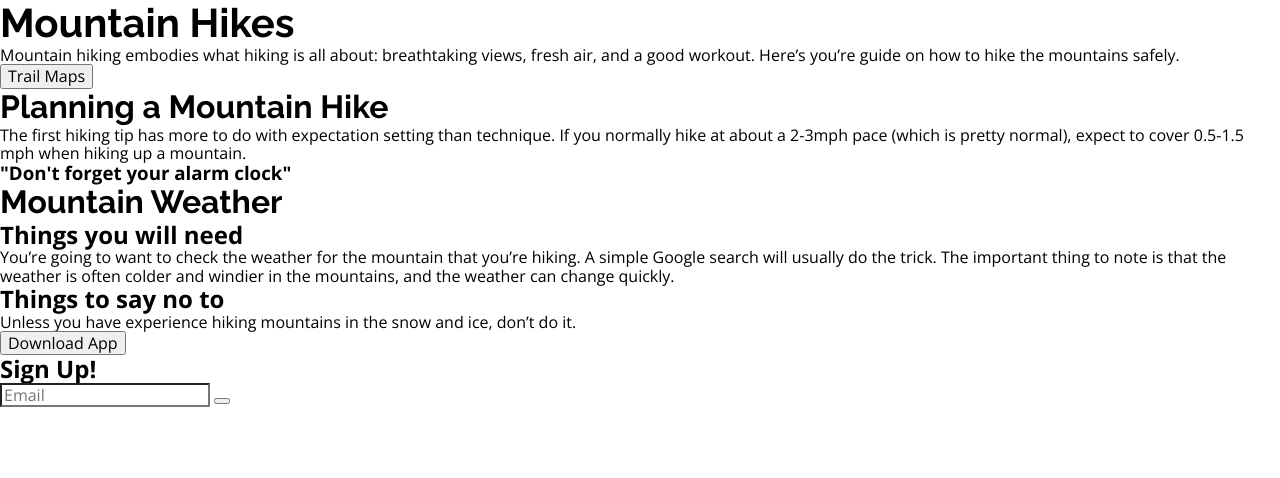
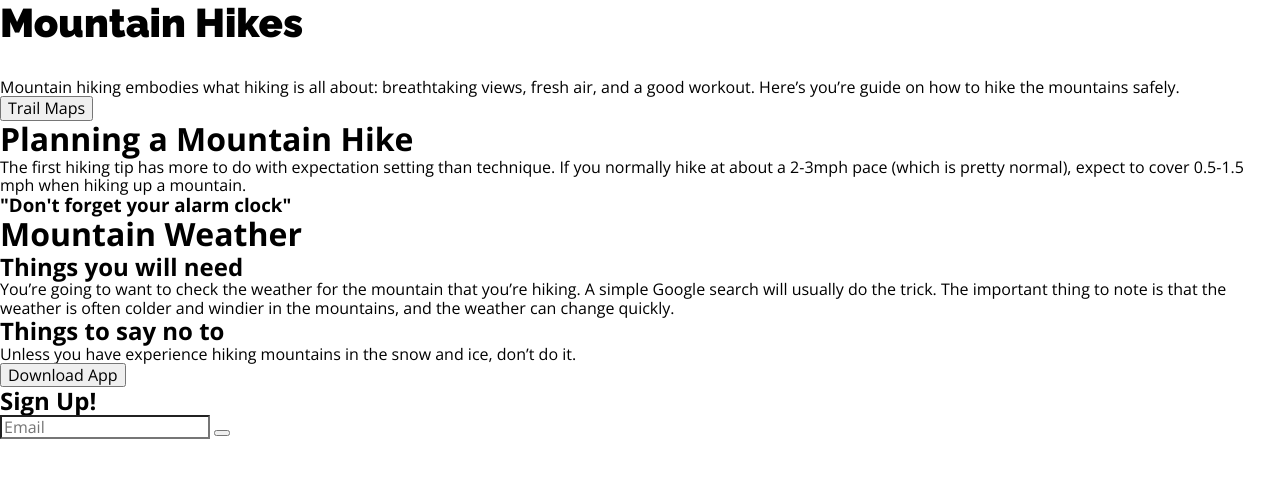
Before and after one commit to rf498/Info-552, a plain HTML site: page index.html in a window 1280 px wide. Drawn offline with nearby package versions, Linux system fonts and the light colour scheme.

Commit message:
style test

```diff
--- a/index.html
+++ b/index.html
@@ -66,7 +66,7 @@
             </ul>
         </section>
         <section>
-            <h1>Planning a Mountain Hike</h1>
+            <h1 class=".contentSectionTitle">Planning a Mountain Hike</h1>
             <p>The first hiking tip has more to do with expectation setting than technique. If you normally hike at about a 2-3mph pace (which is pretty normal), expect to cover 0.5-1.5 mph when hiking up a mountain.</p>
             <img src="images\img\home\planning\planning.jpg" alt="layout of gear">
 
--- a/scss/base/_typography.scss
+++ b/scss/base/_typography.scss
@@ -6,11 +6,6 @@ body {
     font-family: "Open Sans", sans-serif;
     font-optical-sizing: auto;
 
-  }
-
-  h1{
-    font-family: "Raleway", sans-serif;
-  font-optical-sizing: auto;
   }
 
   h1,h2,h3,h4,h5{
@@ -24,7 +19,16 @@ margin: 0;
   }
 
   .pageTitle{
+    font-family: "Raleway", sans-serif;
+    font-optical-sizing: auto;
     color: var(--blue);
     font-size: rem-calc(40);
+    font-weight: 900;
+    margin-bottom: 32px;
+  }
 
+  .contentSectionTitle{
+    font-size: rem-calc(28);
+    font-weight: 600;
+    margin-bottom: 16px;
   }
```
Also changed, not shown: css/styles.css.
